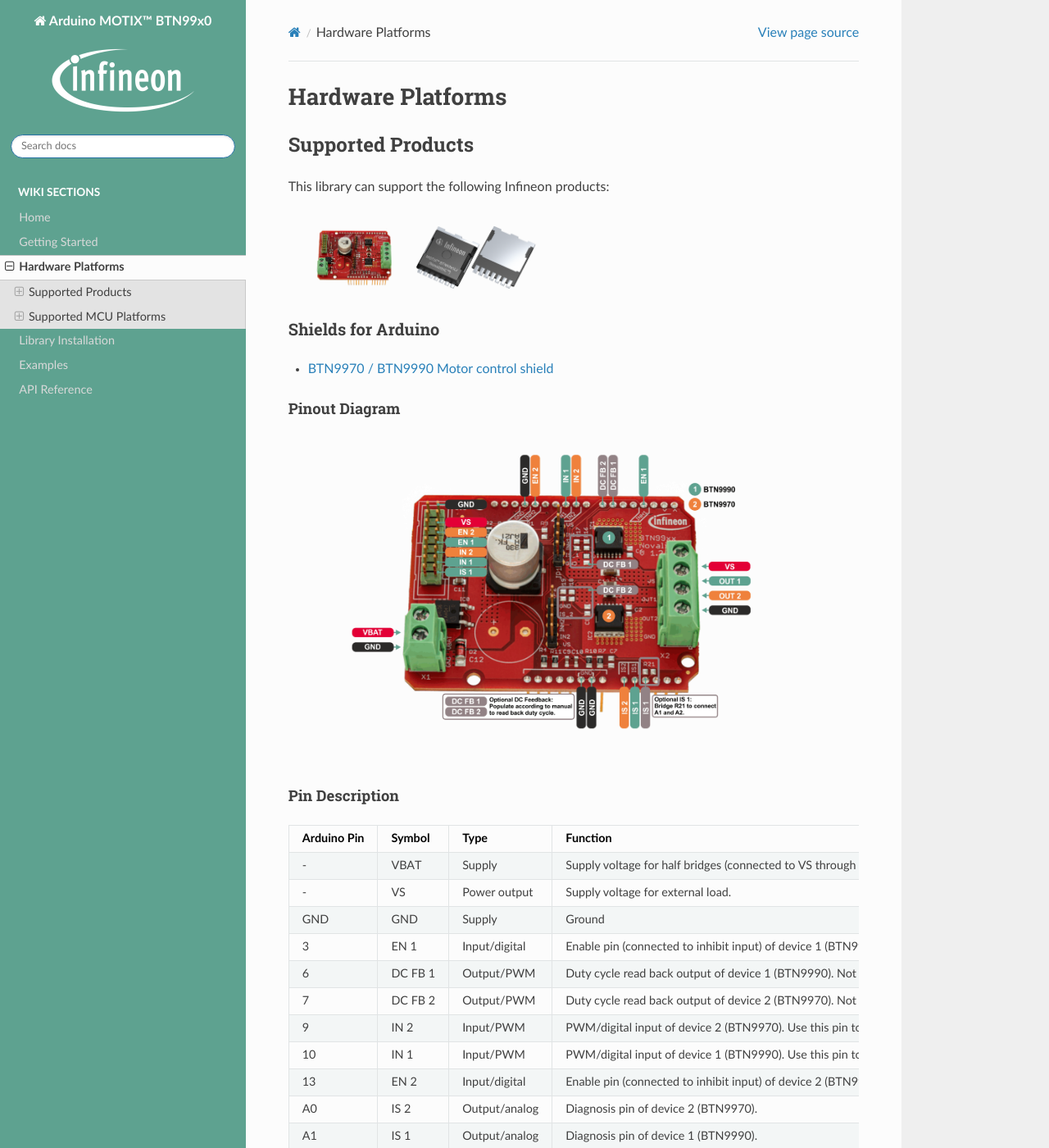
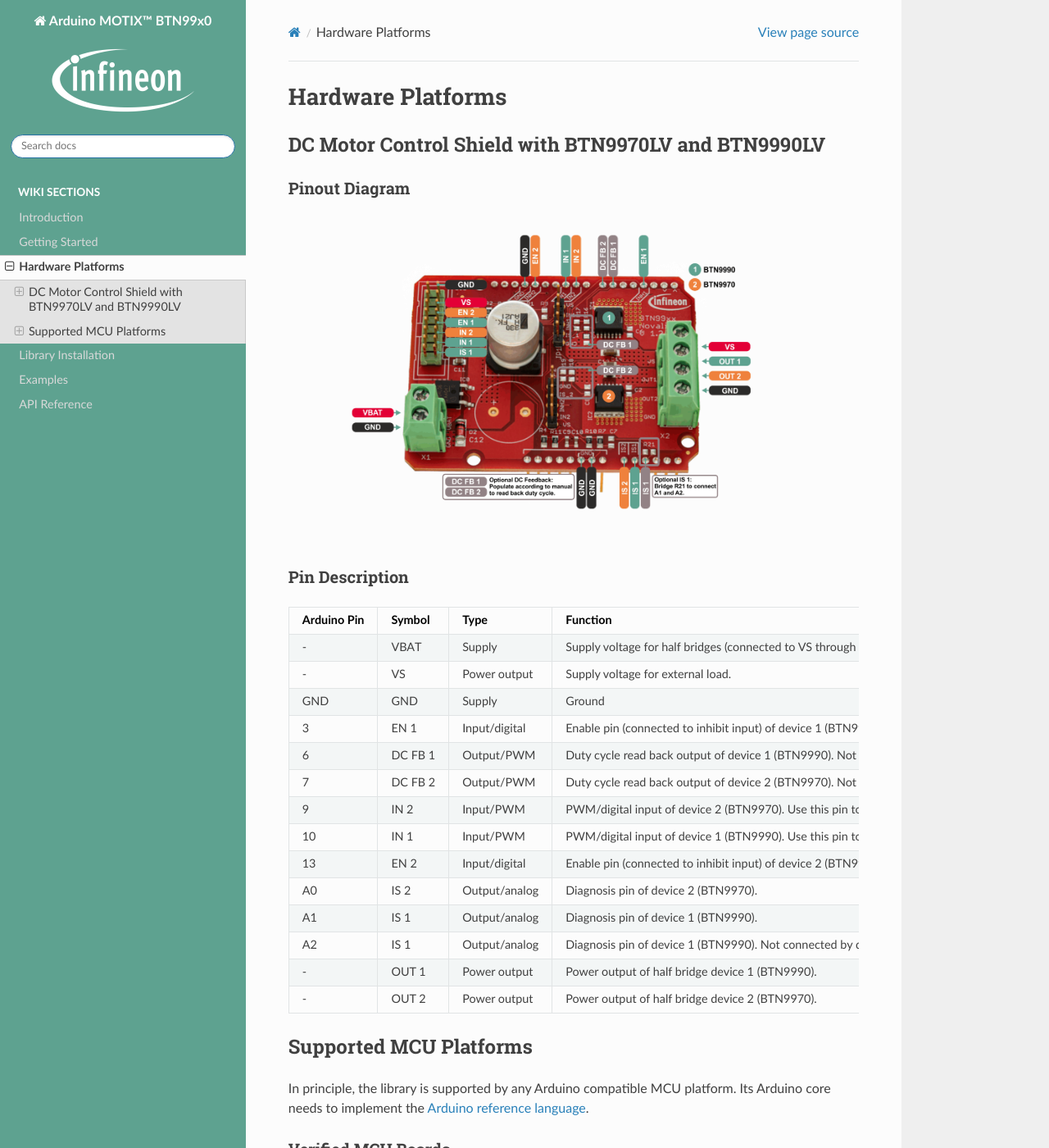
Before and after one commit to Infineon/arduino-motix-btn99x0, a Sphinx documentation site: the page built from docs/hw-platforms.rst, in a window 1280 px wide and 1400 px high. Shown: the whole window at 82% size. Built offline with Sphinx 7.4.7 and the Read the Docs theme 2.0.0, drawn with Linux system fonts in a browser that asks for light colours; some of the changed text lies outside the part shown.

Commit message:
extend intro page, restructure hw platforms

```diff
--- a/docs/hw-platforms.rst
+++ b/docs/hw-platforms.rst
@@ -3,20 +3,8 @@
 Hardware Platforms
 ==================
 
-Supported Products
------------------------
-
-This library can support the following Infineon products:
-
-.. image:: img/btn99x0_shield.png
-    :width: 150
-
-.. image:: img/btn99x0_chip.png
-    :width: 150
-
-Shields for Arduino
-"""""""""""""""""""
-* `BTN9970 / BTN9990 Motor control shield <https://www.infineon.com/cms/en/product/evaluation-boards/dc-shield_btn9970lv/>`_
+DC Motor Control Shield with BTN9970LV and BTN9990LV
+""""""""""""""""""""""""""""""""""""""""""""""""""""
 
 Pinout Diagram
 ^^^^^^^^^^^^^^
@@ -93,20 +81,15 @@
 
 .. _`board manual`: https://www.infineon.com/dgdl/Infineon-User_manual_for_NovalithIC_BTN9970LVBTN9990_motor_control_shield-UserManual-v01_00-EN.pdf?fileId=8ac78c8c7d0d8da4017d0fb6fdc12cca
 
-Chip only
-"""""""""
-* `BTN9970 <https://www.infineon.com/cms/en/product/power/motor-control-ics/brushed-dc-motor-driver-ics/single-half-bridge-ics/btn9970lv/>`_
-* `BTN9990 <https://www.infineon.com/cms/en/product/power/motor-control-ics/brushed-dc-motor-driver-ics/single-half-bridge-ics/btn9990lv/>`_
 
 Supported MCU Platforms
------------------------
+"""""""""""""""""""""""
 
 In principle, the library is supported by any Arduino compatible MCU platform.
 Its Arduino core needs to implement the `Arduino reference language <https://www.arduino.cc/reference/en/>`_.
 
-
 Verified MCU Boards
-"""""""""""""""""""
+^^^^^^^^^^^^^^^^^^^
 The library examples have been built and successfully executed on the following hardware platforms:
 
 .. list-table::
```
Also changed, not shown: docs/index.rst (+28 -10 lines).
